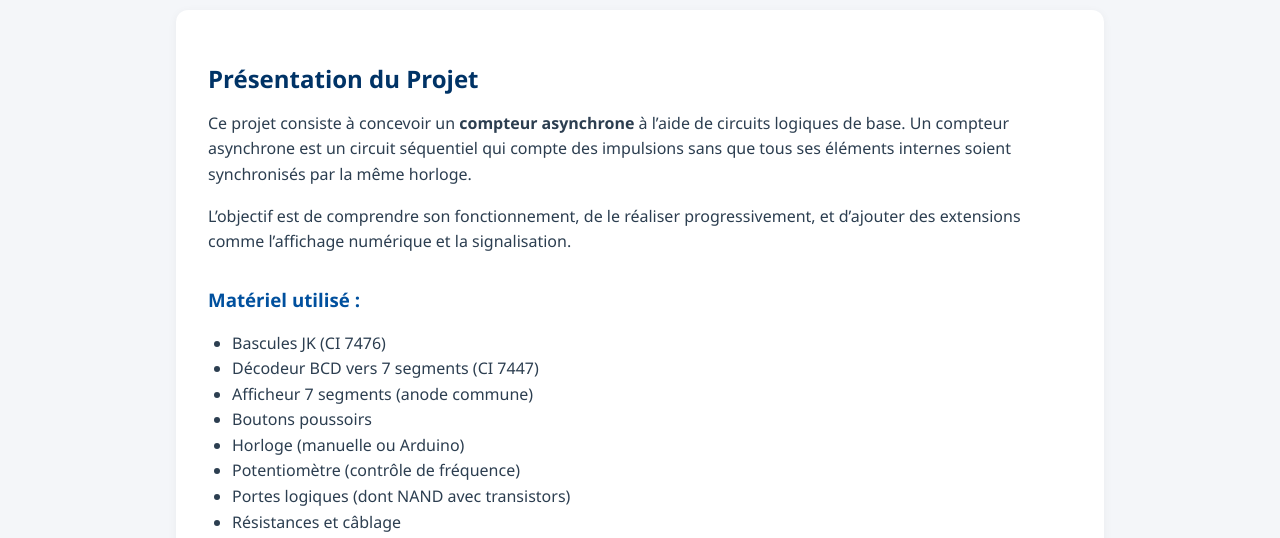
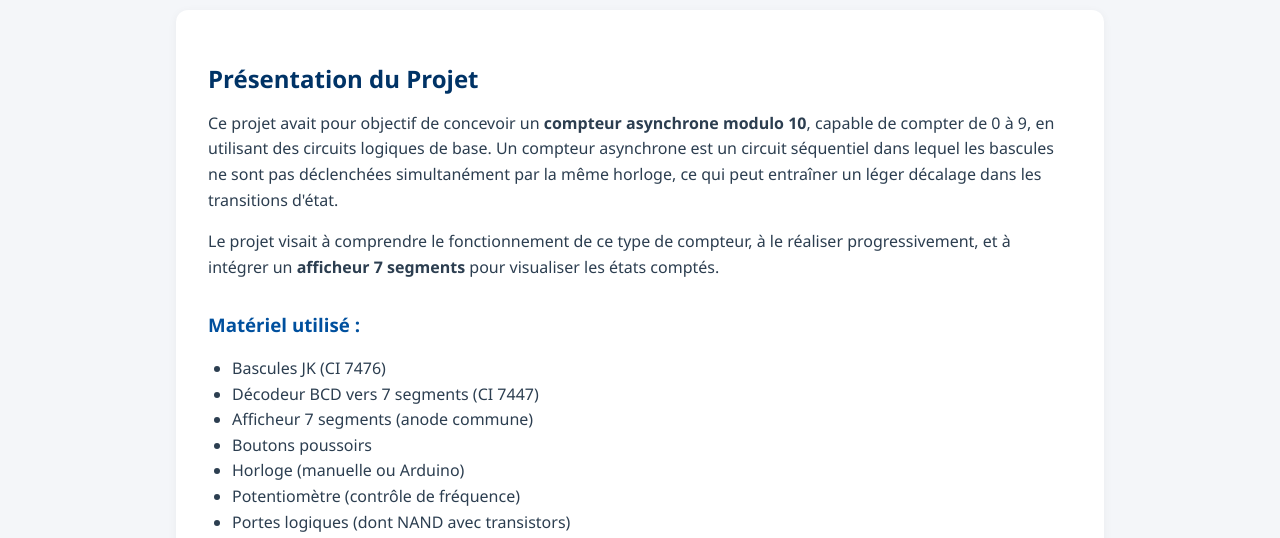
Before and after one commit to jouader/portfolio, a plain HTML site: page CompteursAsynchrones/index.html in a window 1280 px wide. Shown: the part 239-777 px from the top of the page. Drawn offline with Linux system fonts and the light colour scheme.

Commit message:
Update index.html

```diff
--- a/CompteursAsynchrones/index.html
+++ b/CompteursAsynchrones/index.html
@@ -123,15 +123,12 @@
         <section>
             <h2>Présentation du Projet</h2>
             <p>
-                Ce projet consiste à concevoir un <strong>compteur asynchrone</strong> à l’aide de circuits logiques de
-                base.
-                Un compteur asynchrone est un circuit séquentiel qui compte des impulsions sans que tous ses éléments
-                internes soient synchronisés par la même horloge.
-            </p>
-            <p>
-                L’objectif est de comprendre son fonctionnement, de le réaliser progressivement, et d’ajouter des
-                extensions comme l’affichage numérique et la signalisation.
-            </p>
+    Ce projet avait pour objectif de concevoir un <strong>compteur asynchrone modulo 10</strong>, capable de compter de 0 à 9, en utilisant des circuits logiques de base.
+    Un compteur asynchrone est un circuit séquentiel dans lequel les bascules ne sont pas déclenchées simultanément par la même horloge, ce qui peut entraîner un léger décalage dans les transitions d'état.
+</p>
+<p>
+    Le projet visait à comprendre le fonctionnement de ce type de compteur, à le réaliser progressivement, et à intégrer un <strong>afficheur 7 segments</strong> pour visualiser les états comptés.
+</p>
 
             <h3>Matériel utilisé :</h3>
             <ul>
@@ -156,10 +153,10 @@
                 poussoirs reliés à un décodeur BCD (7447),
                 qui contrôle un afficheur 7 segments.
             </p>
+            <img src="assets/images/img1.jpg" alt="Afficheur 7 segments test">
             <video autoplay muted loop playsinline>
                 <source src="assets/videos/IMG_7225.MOV" type="video/mp4" />
             </video>
-            <img src="assets/images/img1.jpg" alt="Afficheur 7 segments test">
 
             <h3>2. Réalisation d’un compteur Modulo 8</h3>
             <p>
@@ -178,7 +175,7 @@
                 Pour limiter le comptage à 10 (de 0 à 9), une porte NAND a été ajoutée pour détecter l’état 10 (en
                 binaire)
                 et réinitialiser automatiquement le compteur. Cette porte a été construite manuellement à l’aide de
-                transistors.
+                transistors NPN.
             </p>
             <img src="assets/images/imh5.jpg" alt="Montage avec porte NAND pour limite à 10">
 
```
